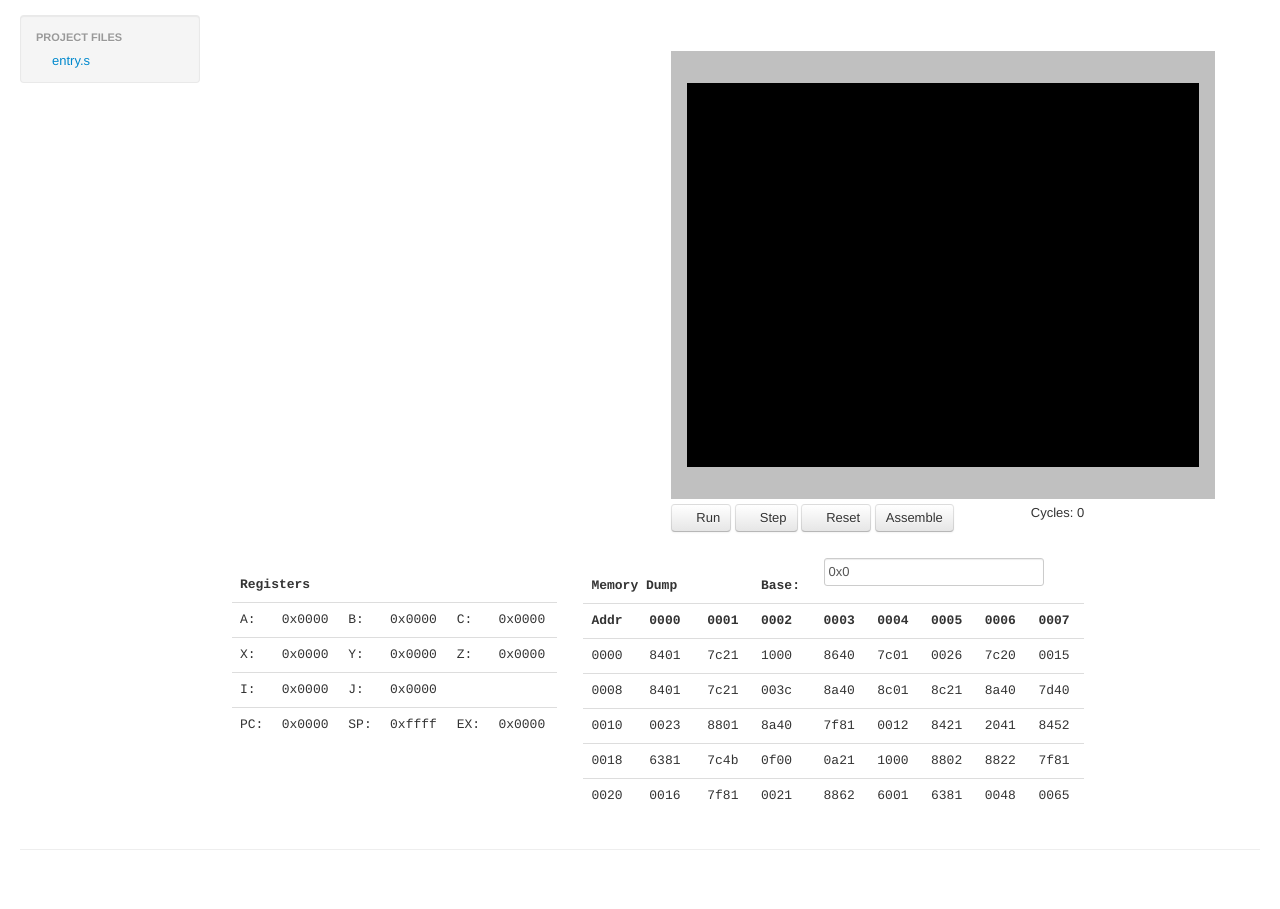
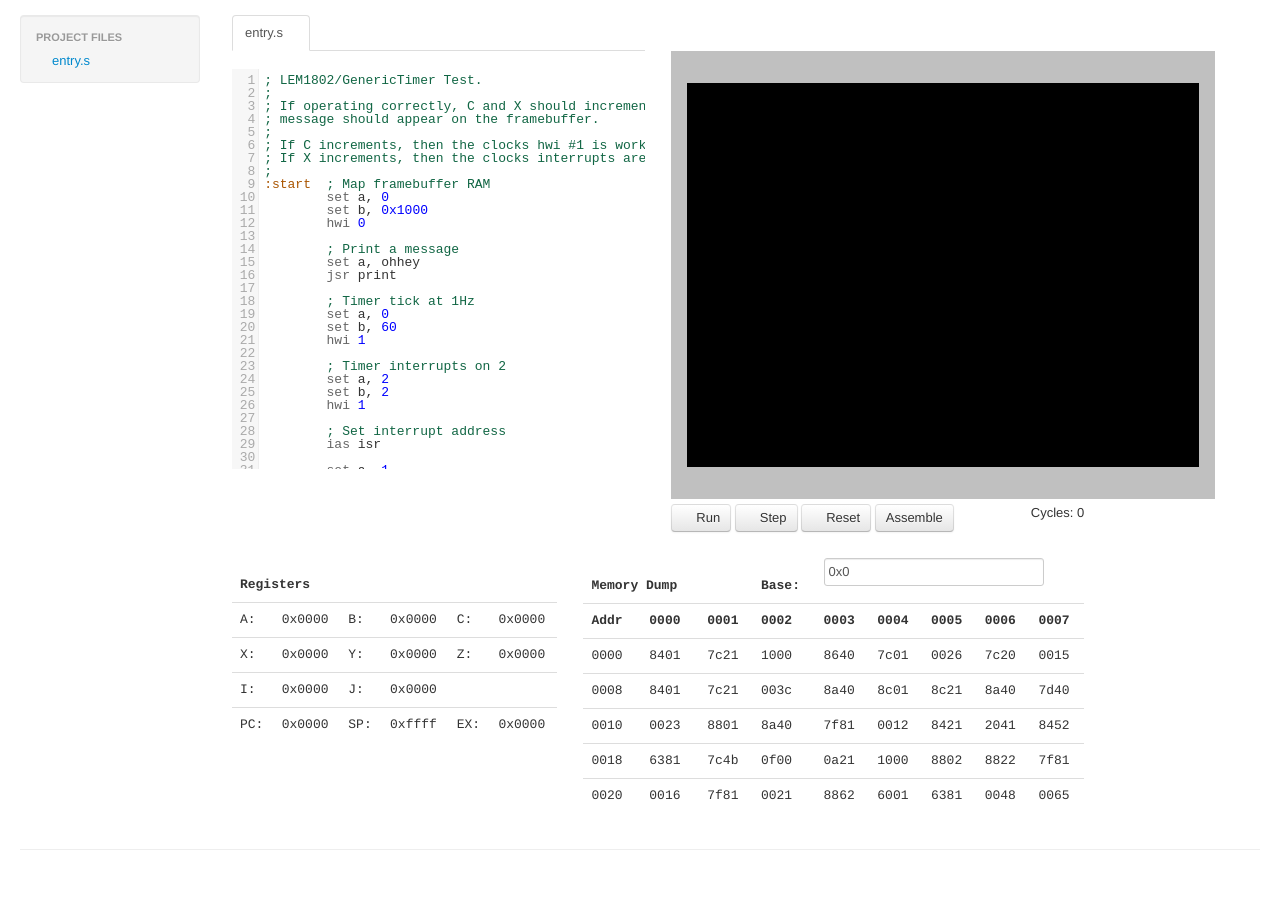
Before and after one commit to tjdetwiler/hcf, a plain HTML site: page index.html in a window 1280 px wide. Shown: the part 45-954 px from the top of the page. Drawn offline with Linux system fonts and the light colour scheme.

Commit message:
Add openFile bar

```diff
--- a/index.html
+++ b/index.html
@@ -77,6 +77,8 @@
         <div id="emulator" class="tab-pane active">
           <div class="row-fluid">
             <div class="span5">
+              <ul id="openFiles" class="nav nav-tabs">
+              </ul>
               <div id="openFileContents" class="tab-content">
               </div><!--tab-contents-->
             </div><!--span-->
```
